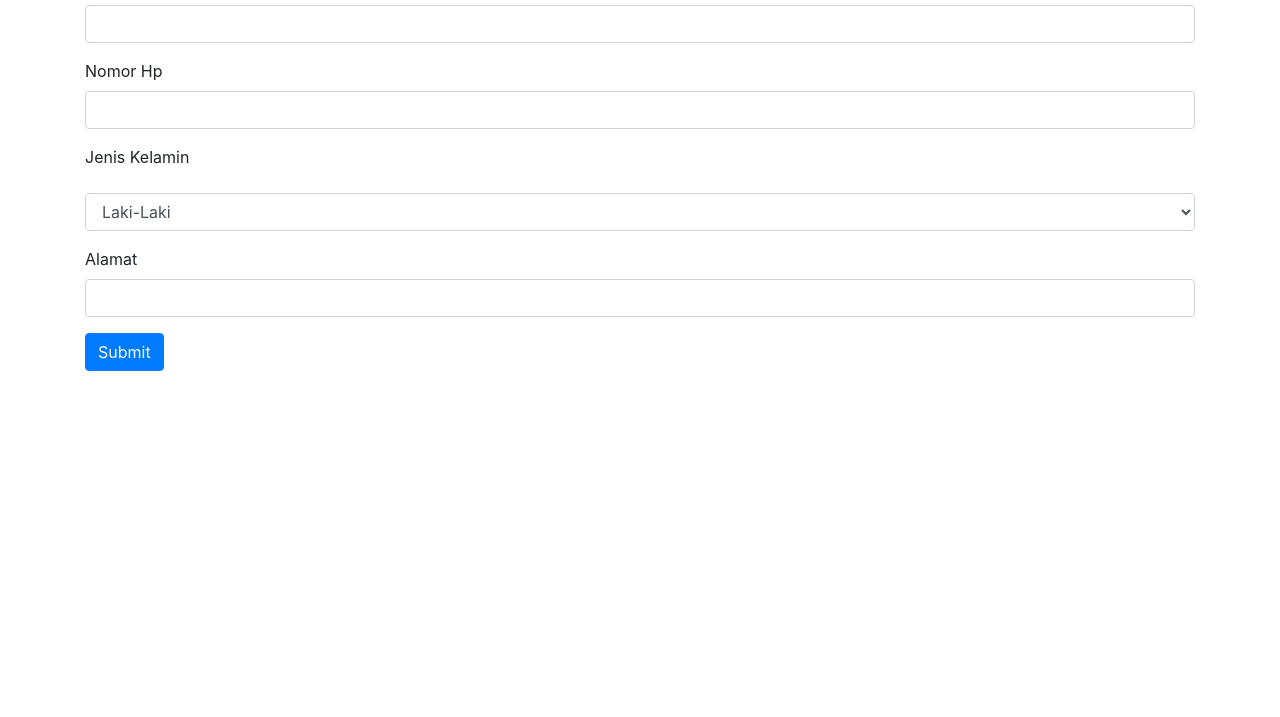
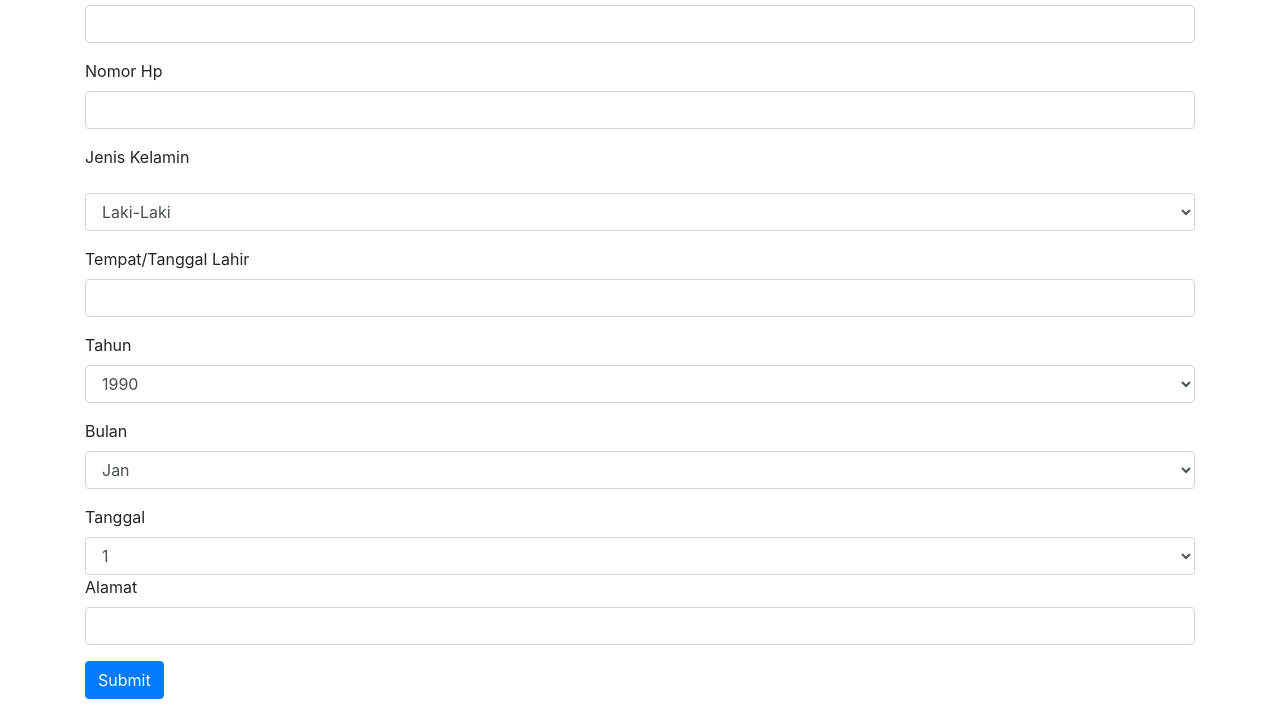
Before and after one commit to Nuhraadityo06/LATIHAN2, a plain HTML site: page index.html in a window 1280 px wide. Shown: the part 83-800 px from the top of the page. Drawn offline with nearby package versions, Linux system fonts and the light colour scheme.

Commit message:
Update index.html

```diff
--- a/index.html
+++ b/index.html
@@ -35,6 +35,61 @@
             <option value="perempuan">Perempuan</option>
           </select>
         </div>
+        <div class="form-group">
+          <label for="tempat" class="">Tempat/Tanggal Lahir</label>
+          <input type="tempat" class="form-control" id="tempat" placeholder="">
+         </div>
+         <div class="form-group">
+          <label for="tanggal" class="">Tahun</label>
+          <select class="form-control" name="tanggal">
+            <option value="tanggal">1990</option>
+            <option value="tanggal">1991</option>
+            <option value="tanggal">1992</option>
+            <option value="tanggal">1993</option>
+            <option value="tanggal">1994</option>
+            <option value="tanggal">1995</option>
+            <option value="tanggal">1996</option>
+            <option value="tanggal">1997</option>
+            <option value="tanggal">1998</option>
+            <option value="tanggal">1999</option>
+            <option value="tanggal">2000</option>
+          </select>
+        </div>
+          <div class="form-group">
+          <label for="bulan" class="">Bulan</label>
+          <select class="form-control" name="bulan">
+            <option value="bulan">Jan</option>
+            <option value="bulan">Feb</option>
+            <option value="bulan">Mar</option>
+            <option value="bulan">Apr</option>
+            <option value="bulan">Mei</option>
+            <option value="bulan">Jun</option>
+            <option value="bulan">Jul</option>
+            <option value="bulan">Ags</option>
+            <option value="bulan">Sept</option>
+          </select>
+        </div>
+        <div class="form-group">
+          <label for="tanggal" class="">Tanggal</label>
+          <select class="form-control" name="tanggal">
+            <option value="bulan">1</option>
+            <option value="bulan">2</option>
+            <option value="bulan">3</option>
+            <option value="bulan">4</option>
+            <option value="bulan">5</option>
+            <option value="bulan">6</option>
+            <option value="bulan">7</option>
+            <option value="bulan">8</option>
+            <option value="bulan">9</option>
+            <option value="bulan">10</option>
+            <option value="bulan">11</option>
+            <option value="bulan">12</option>
+            <option value="bulan">13</option>
+
+
+          </select>
+
+
 
 
         <div class="form-group">
```
